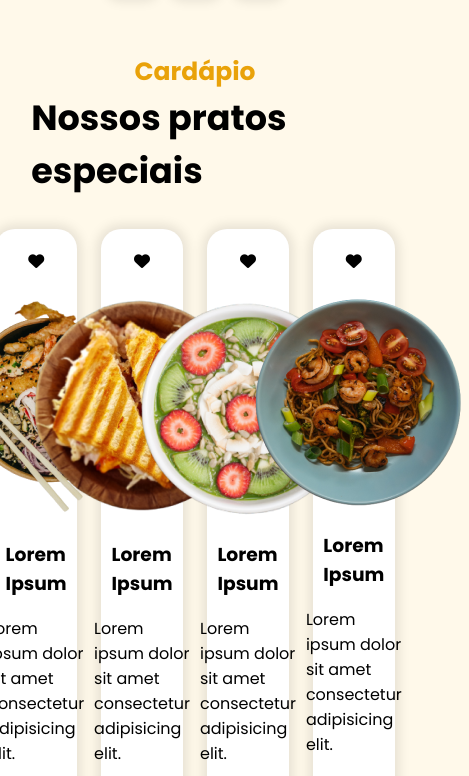
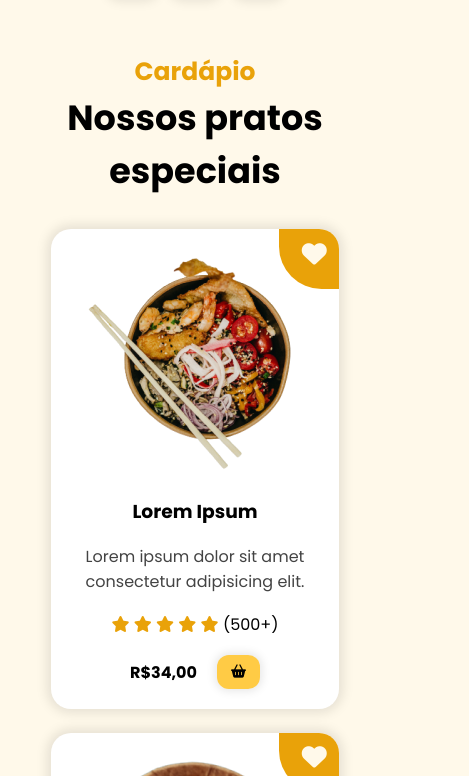
Before and after one commit to Nsingrid/lp-food, a plain HTML site: page index.html in a window 390 px wide. Shown: the part 796-1572 px from the top of the page, 469 px wide, since content can reach past the window. Drawn offline with nearby package versions, Linux system fonts and the light colour scheme; a script that the page names is missing.

Commit message:
adiciona ajuste responsivo

```diff
--- a/index.html
+++ b/index.html
@@ -108,7 +108,7 @@
                         <i class="fa-solid fa-heart"></i>
                     </div>
 
-                    <img src="./src/img/dish.png" class="dish-heart" alt="">
+                    <img src="./src/img/dish.png" class="dish-image" alt="">
 
                     <h3 class="dish-title">
                         Lorem Ipsum
@@ -140,7 +140,7 @@
                         <i class="fa-solid fa-heart"></i>
                     </div>
 
-                    <img src="./src/img/dish2.png" class="dish-heart" alt="">
+                    <img src="./src/img/dish2.png" class="dish-image" alt="">
 
                     <h3 class="dish-title">
                         Lorem Ipsum
@@ -172,7 +172,7 @@
                         <i class="fa-solid fa-heart"></i>
                     </div>
 
-                    <img src="./src/img/dish3.png" class="dish-heart" alt="">
+                    <img src="./src/img/dish3.png" class="dish-image" alt="">
 
                     <h3 class="dish-title">
                         Lorem Ipsum
@@ -204,7 +204,7 @@
                         <i class="fa-solid fa-heart"></i>
                     </div>
 
-                    <img src="./src/img/dish4.png" class="dish-heart" alt="">
+                    <img src="./src/img/dish4.png" class="dish-image" alt="">
 
                     <h3 class="dish-title">
                         Lorem Ipsum
--- a/src/styles/menu.css
+++ b/src/styles/menu.css
@@ -24,4 +24,57 @@
     padding: 20px;
     background-color: #fff;
     box-shadow: 0px 0px 12px 4px rgba(0, 0, 0, 0.1);
+    position: relative;
+    overflow: hidden;
 }
+
+.dish-heart {
+    position: absolute;
+    background-color: #e9a209;
+    display: flex;
+    align-items: center;
+    justify-content: center;
+    font-size: 1.563rem;
+    color: #fff9ea;
+    width: 70px;
+    height: 70px;
+    right: -10px;
+    top: -10px;
+    border-radius: 0px 37.5px 0px 42.5px;
+}
+
+.dish-description {
+    color: #434343;
+    text-align: center;
+}
+
+.dish-rate i {
+    color: #e9a209;
+}
+
+.dish-price {
+    display: flex;
+    align-items: center;
+    gap: 20px;
+}
+
+@media screen and (max-width: 1170px) {
+    #dishes {
+        flex-wrap: wrap;
+        justify-content: center;
+    }
+
+    .dish {
+        width: calc(50% - 12%);
+    }
+}
+
+@media screen and (max-width: 600px) {
+    .dish {
+        width: calc(100% - 12%);
+    }
+
+    #menu .section-subtitle {
+        text-align: center;
+    }
+}
```
